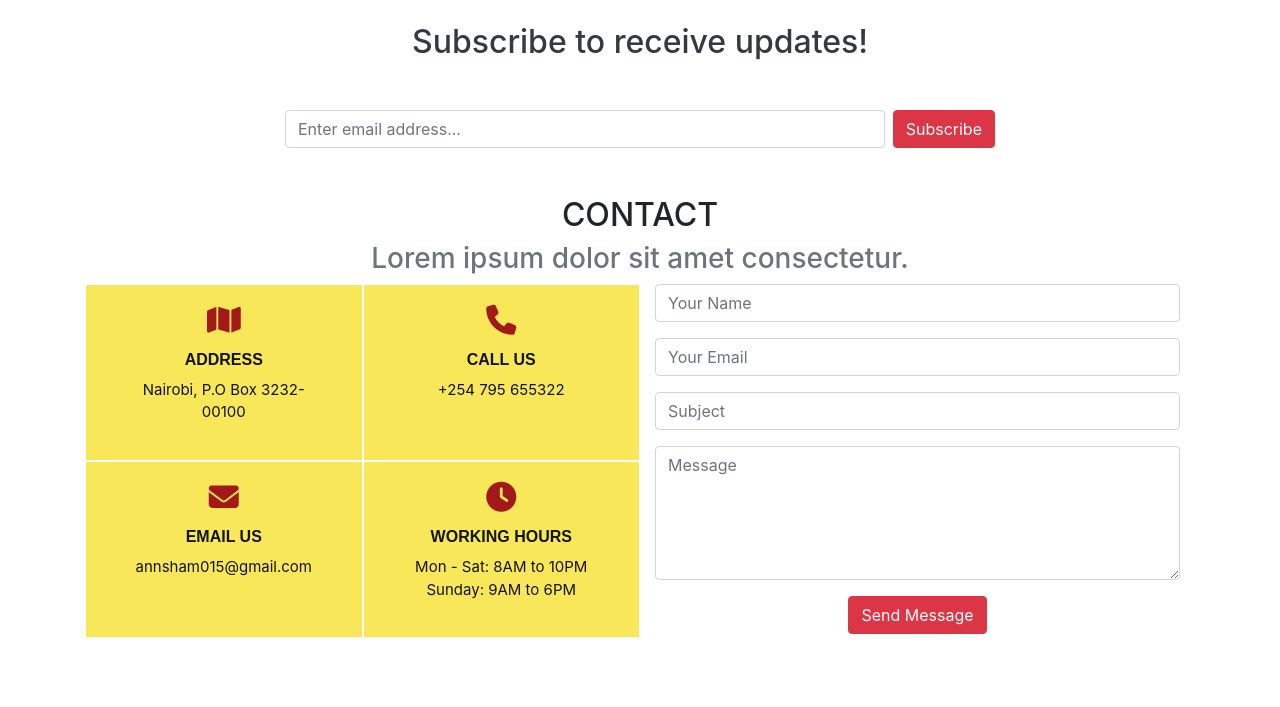
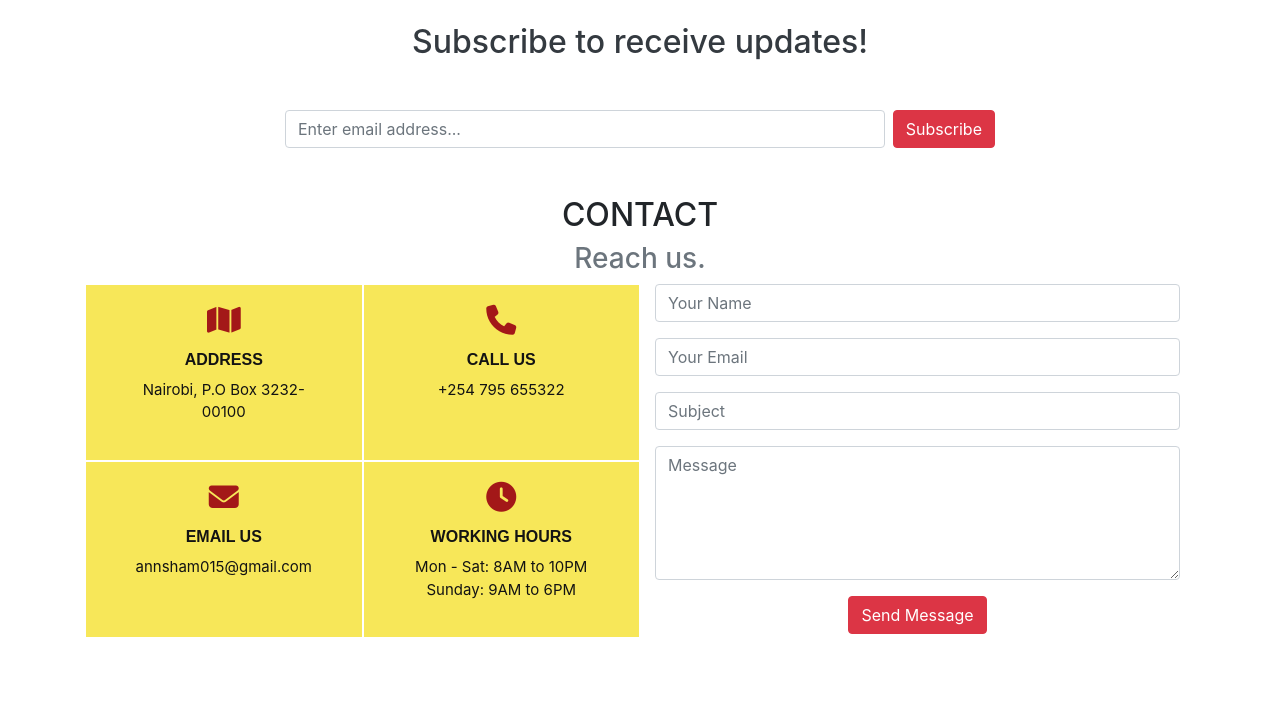
Before and after one commit to Louis-crypto/Support-Her-Kenya, a plain HTML site: page index.html in a window 1280 px wide. Shown: the part 4593-5300 px from the top of the page. Drawn offline with nearby package versions, Linux system fonts and the light colour scheme.

Commit message:
initial commit

```diff
--- a/index.html
+++ b/index.html
@@ -305,8 +305,7 @@
   <div class="container">
     <div class="text-center">
       <h2 class="section-heading text-uppercase">Contact</h2>
-      <h3 class="section-subheading text-muted">Lorem ipsum dolor
-        sit amet consectetur.</h3>
+      <h3 class="section-subheading text-muted">Reach us.</h3>
   </div>
 
     <div class="row">
```
